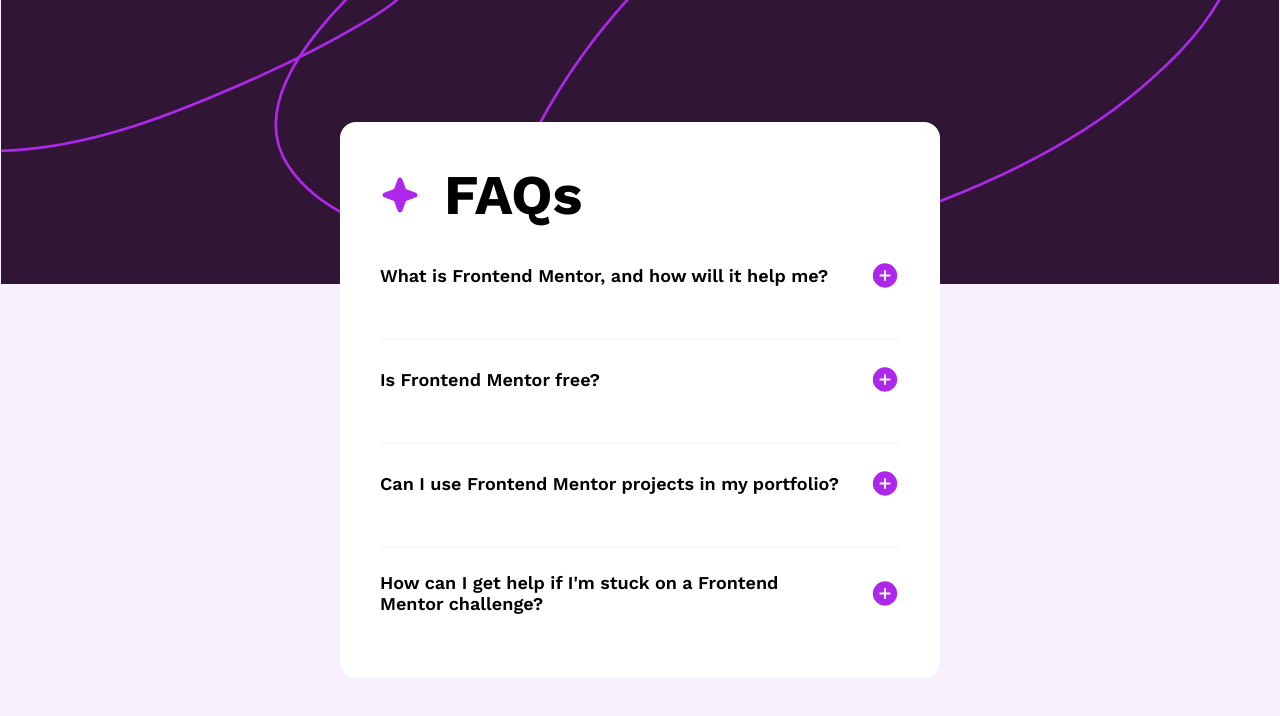
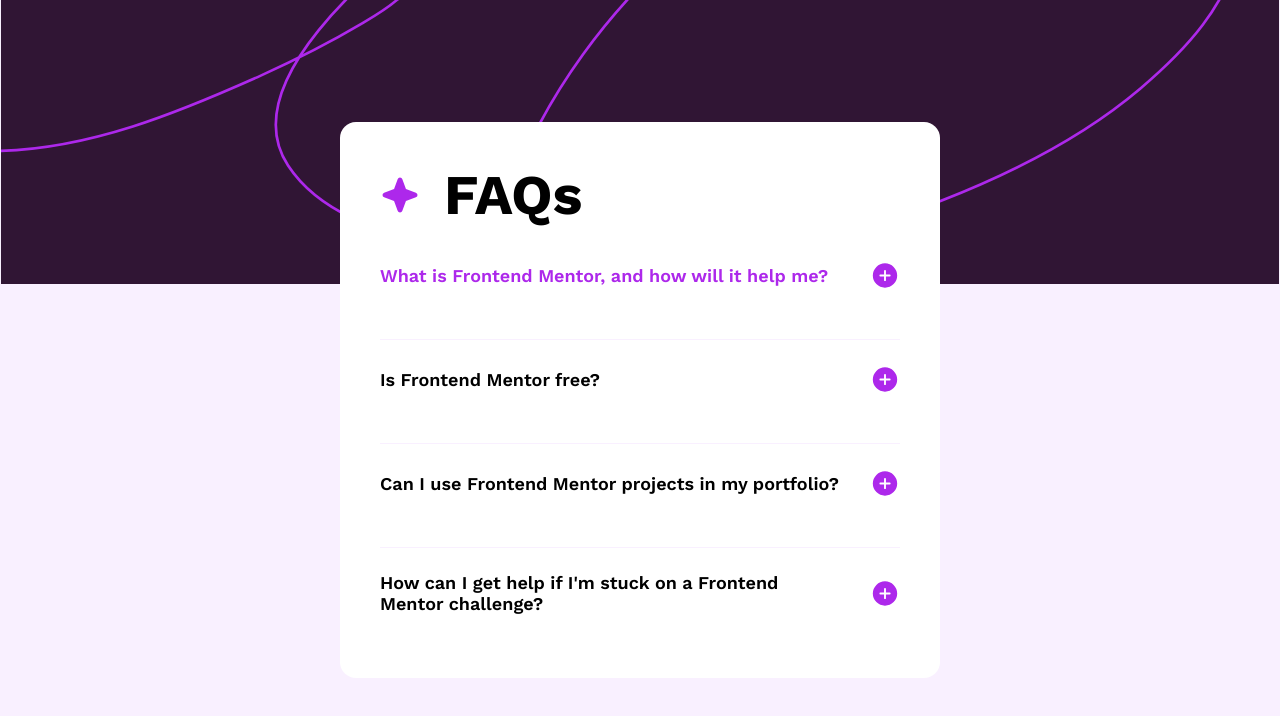
Before and after one commit to KrisvHeij/faq-accordion, a plain HTML site: page index.html in a window 1280 px wide. In both pictures the pointer is over the heading "What is Frontend Mentor, and how will it help me?". Drawn offline with nearby package versions, Linux system fonts and the light colour scheme.

Commit message:
Update style.css

```diff
--- a/style.css
+++ b/style.css
@@ -31,6 +31,7 @@
   font-weight: 600;
 }
 
+/* Reset */
 *,
 *::after,
 *::before {
@@ -44,6 +45,7 @@
   max-width: 100%;
 }
 
+/* Main styling */
 body {
   font-family: "Work Sans", sans-serif;
   background-color: var(--c-purple-100);
@@ -84,6 +86,10 @@
   cursor: pointer;
 }
 
+.faq-item-question:hover {
+  color: var(--c-violet);
+}
+
 .faq-item-answer {
   font-size: clamp(0.88rem, calc(0.756rem + 0.509vw), 1.00rem);
   line-height: 1.5;
@@ -97,6 +103,7 @@
   margin-block: var(--spacing-300);
 }
 
+/* Media query */
 @media (min-width: 48rem) {
   body {
     background-image: url("./assets/images/background-pattern-desktop.svg");
```
